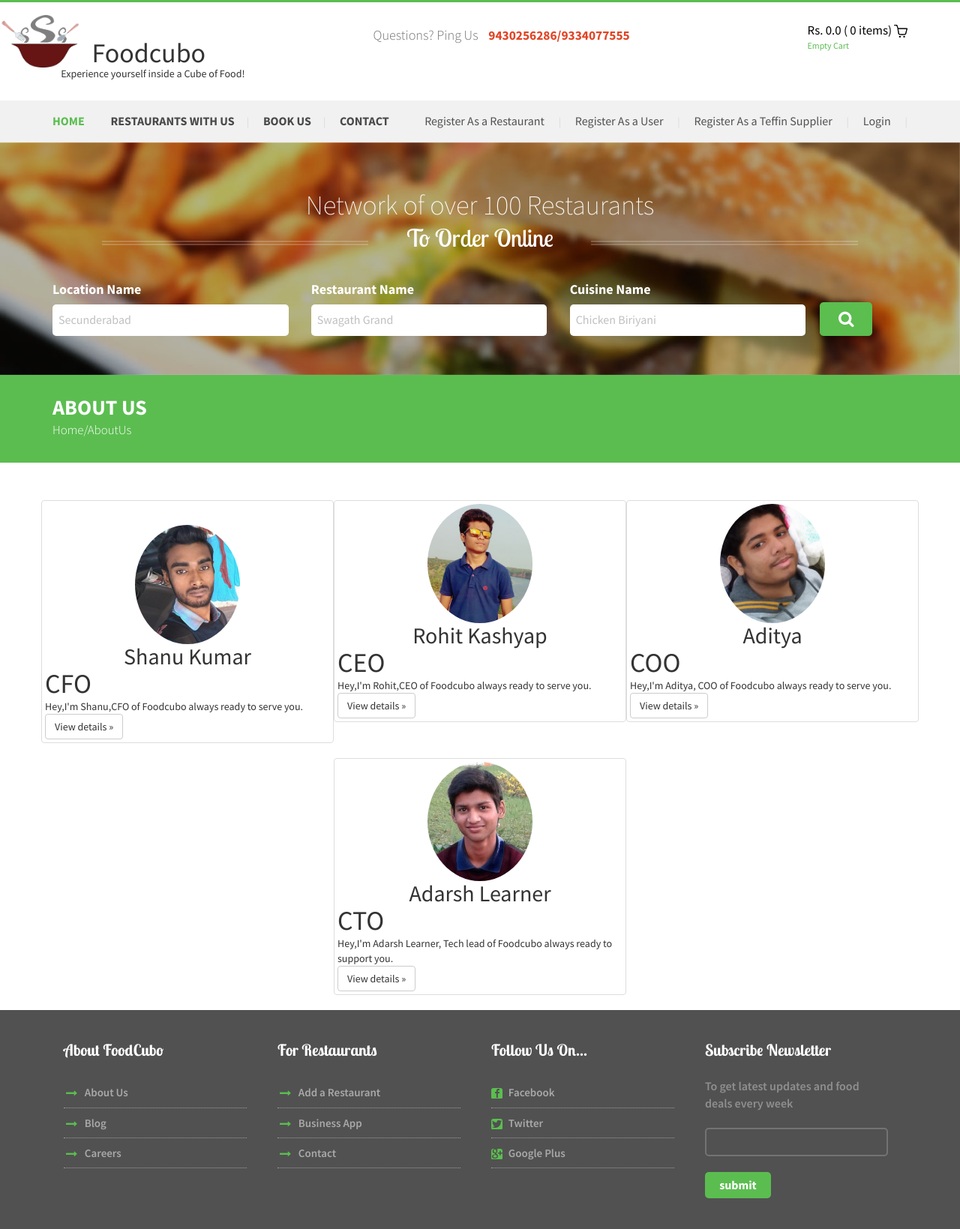
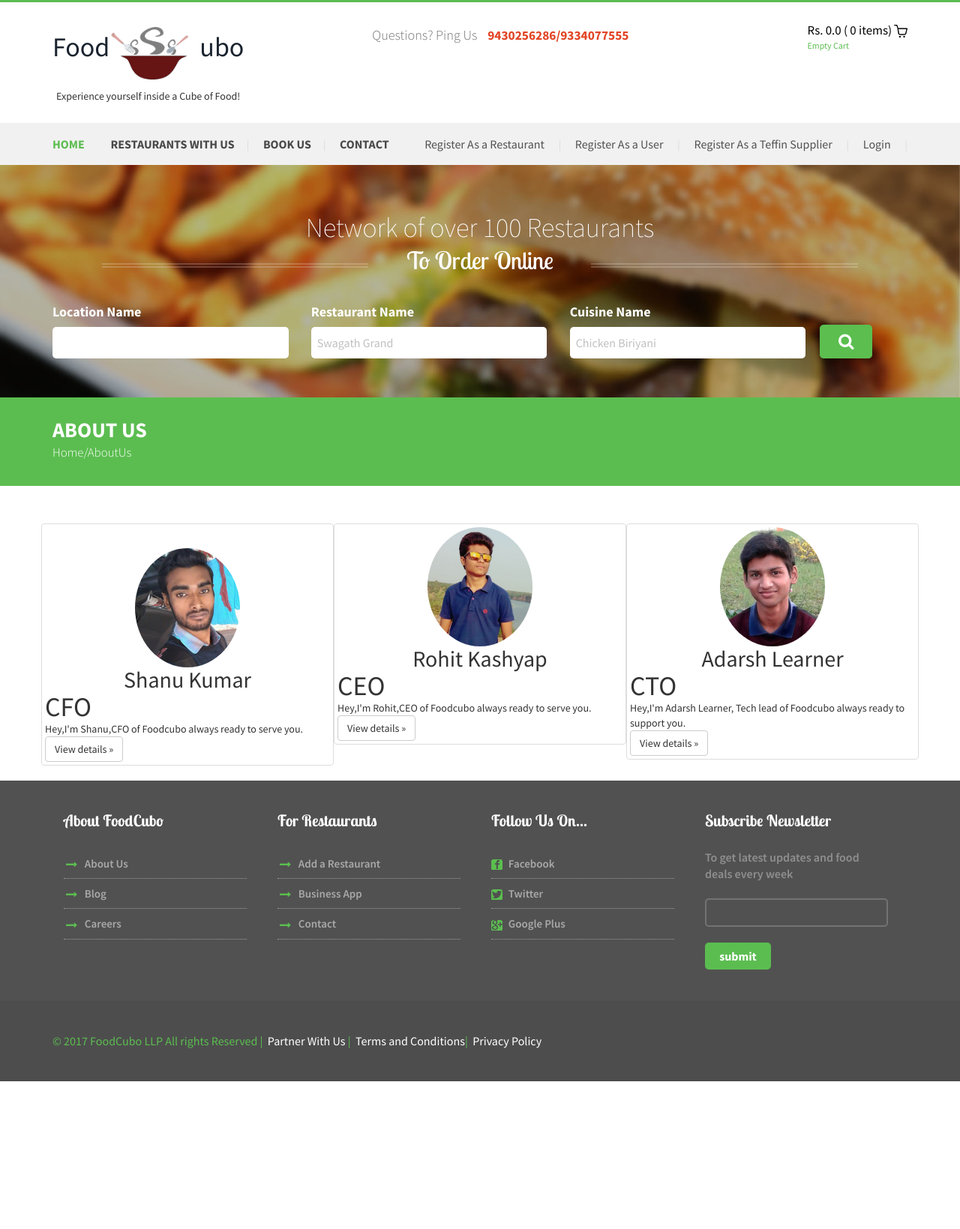
Before and after one commit to learneradarsh/foodcubo, a PHP site: page /aboutus.php in a window 1280 px wide. Shown: the top 1639 px of the page at 75% size. After the commit the page ends 1442 px from the top, so only its background shows below. Run offline with PHP 8.4, Linux system fonts and the light colour scheme; some libraries are stand-ins or nearby versions.

Commit message:
changes in logo placing and aboutus content

```diff
--- a/aboutus.php
+++ b/aboutus.php
@@ -68,27 +68,14 @@
          <p><a class="btn btn-default" href="https://www.linkedin.com/in/rohit-kashyap-464773131" role="button" target="_blank">View details &raquo;</a></p>
        </div><!-- /.col-lg-4 -->
        <div class="col-md-4 thumbnail" >
-         <img class="img-circle" src="images/aditya.jpg" alt="Generic placeholder image" width="140" height="140">
-         <h2 align="center">Aditya</h2>
-
-         	<h1>COO</h1>
-         <p>
-         Hey,I'm Aditya, COO of Foodcubo always ready to serve you.
-         </p>
-         <p><a class="btn btn-default" href="https://www.linkedin.com/in/aditya-dhanraj-824b3411b/" role="button" target="_blank">View details &raquo;</a></p>
-       </div><!-- /.col-lg-4 -->
-     </div><!-- /.row -->
-			<div class="row">
-			<div class="col-md-4"></div>
-			<div class="col-md-4 thumbnail" >
          <img class="img-circle" src="images/adarsh.jpg" alt="Generic placeholder image" width="140" height="140">
          <h2 align="center">Adarsh Learner</h2>
          <h1>CTO</h1>
          <p>Hey,I'm Adarsh Learner, Tech lead of Foodcubo always ready to support you.</p>
          <p><a class="btn btn-default" href="https://learneradarsh.github.io" role="button" target="_blank">View details &raquo;</a></p>
        </div>
-       <div class="col-md-4"></div>
-			</div>
+     </div><!-- /.row -->
+
 					</div>
 		</div>
 			</div>
--- a/includes/header.php
+++ b/includes/header.php
@@ -1,11 +1,22 @@
+ <style>
+      .location {
+        height: 30px;
+        padding-left: 10px;
+        border-radius: 4px;
+        border: 1px solid rgb(186, 178, 178);
+        box-shadow: 0px 0px 12px #EFEFEF;
+      }
+    </style>
+    <script type="text/javascript" src="https://maps.googleapis.com/maps/api/js?key=AIzaSyDAZN7ERsvhNWJjO4AWv6vILYD0ULoNl1Y=places"></script>
 <!-- header-section-starts -->
 	<div class="header">
 		<div class="container">
 			<div class="top-header">
 
 				<div class="logo">
-					<a href="index.php"><center><a href="index.php"><img src="images/food.png" style="width: 120px; height: 70px; position: absolute; left: 0px; top: 20px;" alt=""></a>&nbsp;&nbsp;<h1>Foodcubo</h1></center></a>
-					<p class="text-center"><center><h5>&nbsp;&nbsp;&nbsp;&nbsp;Experience yourself inside a Cube of Food!</h5></center></p>
+					<a href="index.php"><center><h1>Food<a href="index.php"><img src="images/food.png" style="width: 120px; height: 70px; position: relative; left: 0px; top: 5px;" alt="">ubo</a></h1></center></a>
+					<p class="text-center"><center>
+					<h5 style="margin-top: 20px;">Experience yourself inside a Cube of Food!</h5></center></p>
 
 				</div>
 
@@ -63,13 +74,13 @@
 						<form>
 						  <ul class="navmain">
 							<li><span>Location Name</span>
-							 <input type="text" class="text" value="Secunderabad" onfocus="this.value = '';" onblur="if (this.value == '') {this.value = 'Secunderabad';}">
+							 <input type="text" class="text" value="" onfocus="this.value = '';" id="autocomplete" class="location">
 							</li>
 							<li><span>Restaurant Name</span>
-							 <input type="text" class="text" value="Swagath Grand" onfocus="this.value = '';" onblur="if (this.value == '') {this.value = 'Swagath Grand';}">
+							 <input type="text" class="text" value="Swagath Grand">
 							</li>
 							<li><span>Cuisine Name</span>
-							 <input type="text" class="text" value="Chicken Biriyani" onfocus="this.value = '';" onblur="if (this.value == '') {this.value = 'Chicken Biriyani';}">
+							 <input type="text" class="text" value="Chicken Biriyani">
 						    </li>
 						  </ul>
 						</form>
@@ -94,6 +105,10 @@
 	            $('.main-search').hide();
 	        });
 	    </script>
+	    <script>
+      var input = document.getElementById('autocomplete');
+      var autocomplete = new google.maps.places.Autocomplete(input);
+    </script>
 
 				</div>
 			</div>
--- a/index.php
+++ b/index.php
@@ -2,13 +2,14 @@
 <html>
 <head>
 <title>FoodCubo || Home</title>
+<link rel="icon" href="">
 <link href="css/bootstrap.css" rel='stylesheet' type='text/css' />
 <!-- jQuery (necessary for Bootstrap's JavaScript plugins) -->
 <script src="js/jquery.min.js"></script>
 <!-- Custom Theme files -->
 <link href="css/style.css" rel="stylesheet" type="text/css" media="all" />
 <!-- Custom Theme files -->
-<meta name="viewport" content="width=device-width, initial-scale=1">
+
 <script type="application/x-javascript"> addEventListener("load", function() { setTimeout(hideURLbar, 0); }, false); function hideURLbar(){ window.scrollTo(0,1); } </script>
 <!--webfont-->
 <link href='http://fonts.googleapis.com/css?family=Source+Sans+Pro:200,300,400,600,700,900,200italic,300italic,400italic,600italic,700italic,900italic' rel='stylesheet' type='text/css'>
```
Also changed, not shown: includes/footer.php (line endings or trailing spaces).
